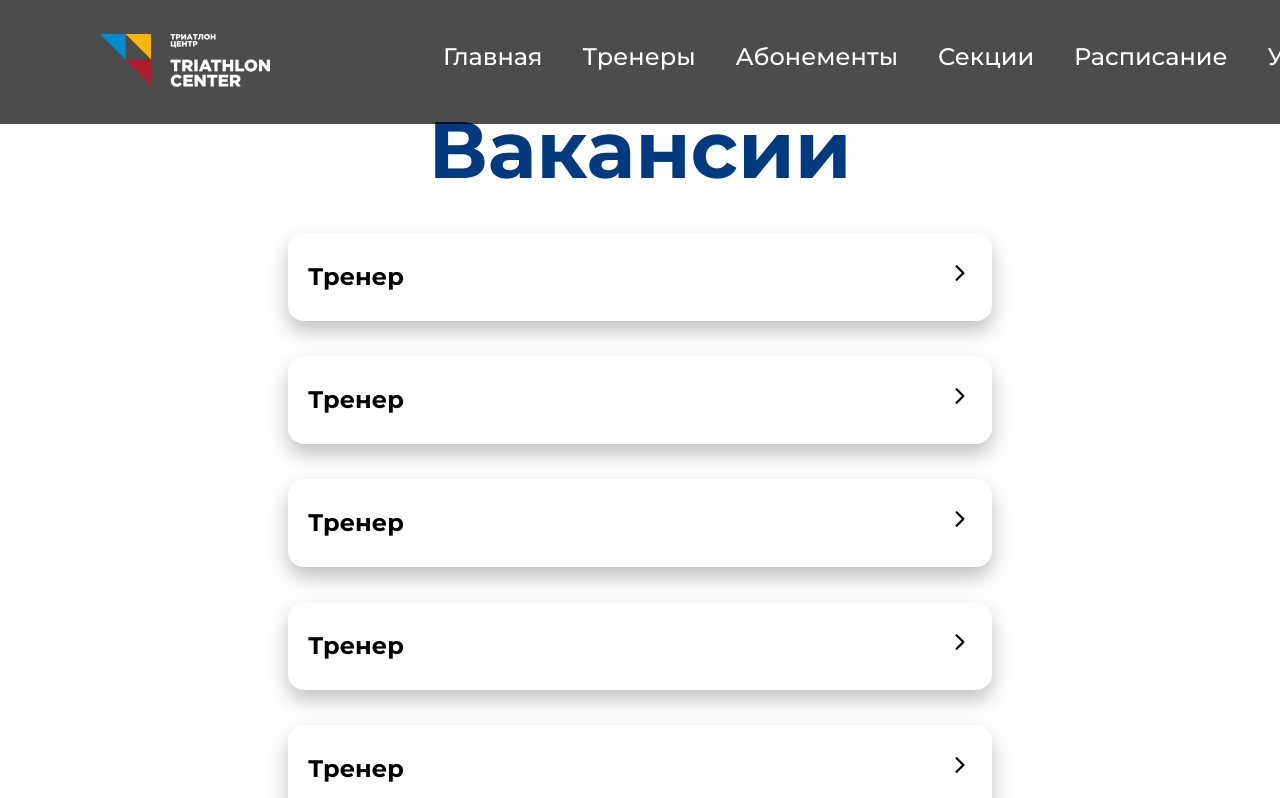
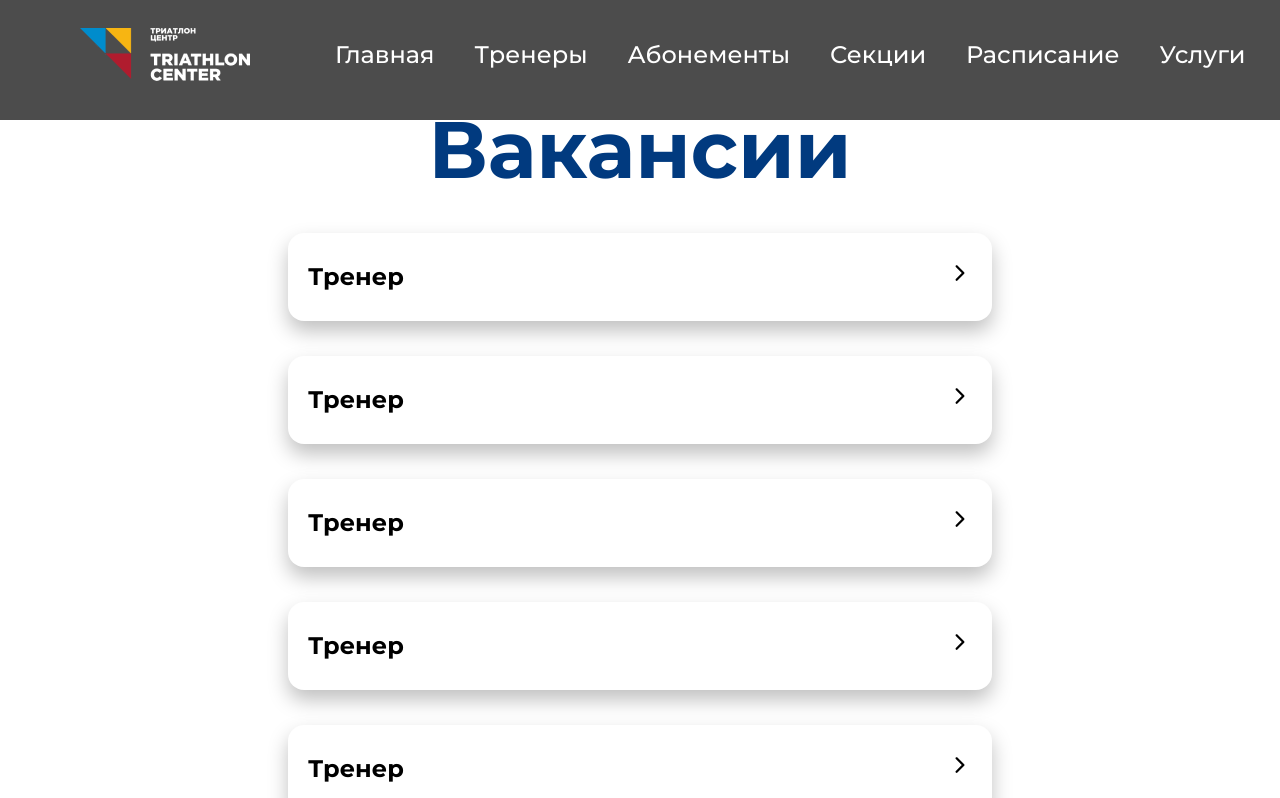
Before and after one commit to Dastanow/triathlon, a React (Vite) app: page /vacancies in a window 1280 px wide. Shown: the top 798 px of the page. Built offline with nearby package versions, Linux system fonts and the light colour scheme.

Commit message:
make 1920

```diff
--- a/src/Sections/HeroBlock/HeroBlock.scss
+++ b/src/Sections/HeroBlock/HeroBlock.scss
@@ -85,7 +85,6 @@
     display: flex;
     margin-left: 1609px;
     margin-top: -70px;
-
     position: fixed;
 }
 
--- a/src/providers/Header/Header.jsx
+++ b/src/providers/Header/Header.jsx
@@ -47,9 +47,9 @@ const Header = () => {
 
                 </div>
                 <div className="lein-language">
-                    <div className="languages">
+                    <div className="languages" onClick={handleSvgClick}>
                         <img className="language" src={rus} alt="" />
-                        <img className="languages_svg" src={svg_landuage} alt="" onClick={handleSvgClick} />
+                        <img className="languages_svg" src={svg_landuage} alt="" />
                     </div>
                     {showOtherImage && (
                     <div className="other-image-container">
--- a/src/providers/Header/Header.scss
+++ b/src/providers/Header/Header.scss
@@ -1,90 +1,79 @@
-.main{
-    margin-top: 50px;
+
+.main {
+    margin-top: 60px;
     max-width: 1920px;
     width: 100%;
-    margin: 0 auto;
+    height: 120px;
+    position: fixed;
+    z-index: 100;
+    background: rgba(0, 0, 0, 0.70);
+    font-family: 'Montserrat';
+    left: 50%;
+    transform: translate(-50%, -50%);
+}
 
-    &__lein{
-        flex-shrink: 0;
-        background: rgba(0, 0, 0, 0.70);
-        font-family:'Montserrat';
-        position: fixed;
-        z-index: 100;
-        width: 100%;
-        max-width: 1920px;
-    }
+.main__lein {
+    display: flex;
+    justify-content: space-between;
+    align-items: center;
+    padding: 20px 50px;
 }
-@media (max-width: 600px) {
-    .mein {
-      width: 100%; /* Полная ширина на мобильных устройствах */
-    }
-    .lein {
-      width: 100%; /* Полная ширина на мобильных устройствах */
-      left: 0; /* Полная ширина на мобильных устройствах */
-    }
-  }
 
 .main__logotype-icon {
-    margin-top: 34px;
-    margin-right: 1650px;
-    margin-bottom:33.1px;
-    margin-left: 100px;
-    display: flex;
+    margin-top: 8px;
+    margin-right: auto;
+    margin-left: 30px;
 }
 
 .navigation {
-    margin-top: -77px;
-    margin-right: 266px;
-    margin-bottom: 47px;
-    margin-left: 443px;
-
-
+    margin: 0;
 }
 
 .all-links {
-    display: inline-flex;
-    align-items: flex-start;
+    display: flex;
+    align-items: center;
     gap: 40px;
+    margin: 0;
+    margin-left: 85px;
+}
 
-    &__link{
-        color: #FFF;
-        font-family: Montserrat;
-        font-size: 24px;
-        font-style: normal;
-        font-weight: 500;
-        line-height: 27px;
-        list-style-type:none;
-    }
+.all-links__link {
+    color: #fff;
+    font-size: 24px;
+    font-weight: 500;
+    line-height: 27px;
+    list-style-type: none;
 }
 
 .links:hover {
     cursor: pointer;
 }
+
 .lein-language {
-    margin: -79px 253px 43px 1640px;
+    margin-left: 20px;
 }
+
 .languages {
-    display: inline-flex;
-    justify-content: center;
+    display: flex;
     align-items: center;
     gap: 6px;
 }
 .other-image-container {
-    display: inline-flex;
-    padding: 24px 26px;
+    padding: 20px;
     flex-direction: column;
     align-items: flex-start;
     gap: 22px;
     border-radius: 16px;
     background: rgba(13, 13, 13, 0.70);
     position: absolute;
-    top: 103%;
-    left: 85%;
-    padding: 20px;
+    top: calc(100% + 10px);
+    left: 0;
     transition: all 0.3s ease;
+    display: flex;
+    margin-left: 1550px;
 }
 .lein-acc {
-    margin: -89px 110px 38px 1820px;
+    margin-right: 80px;
 }
 
 .acc {
```
